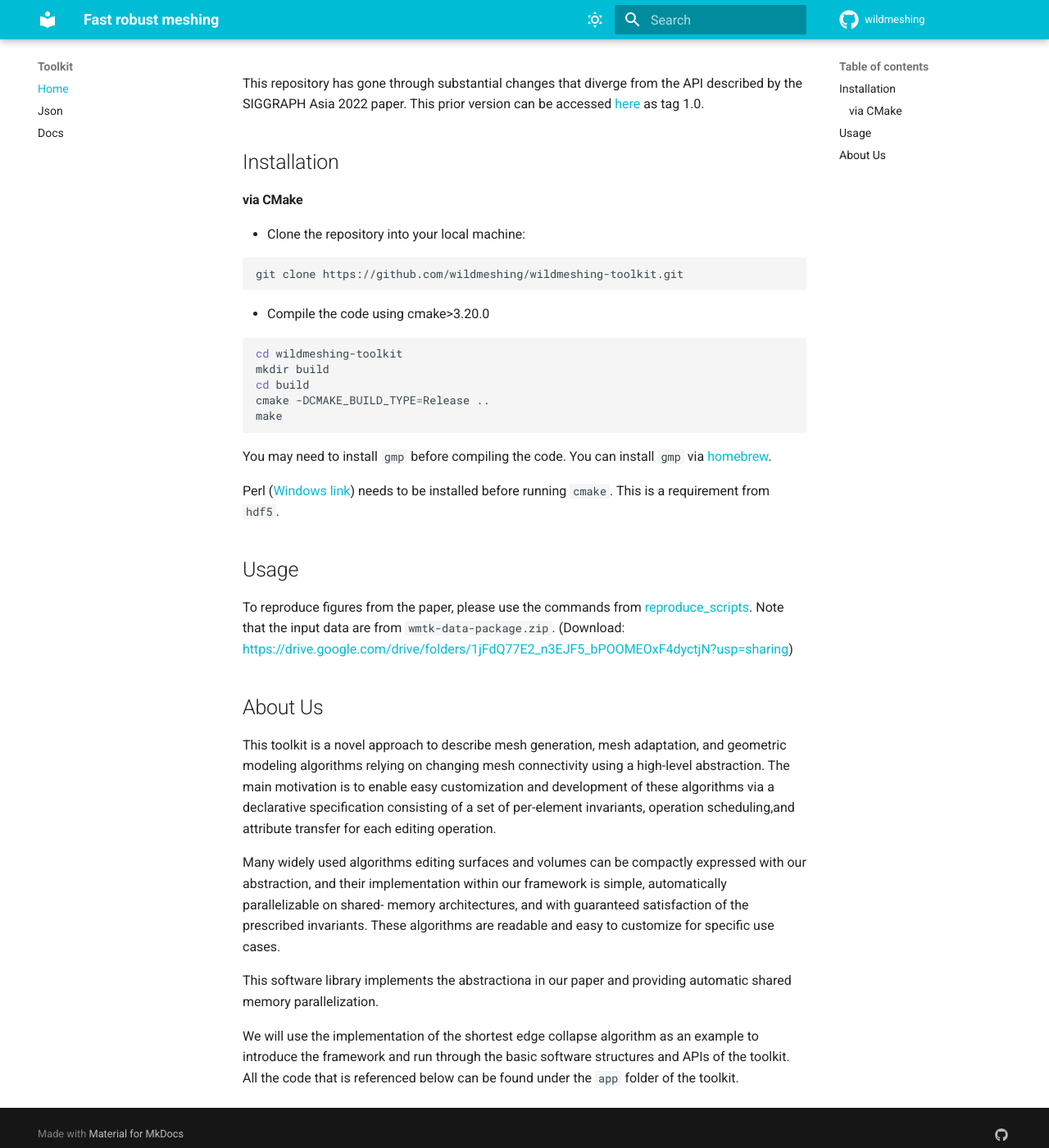
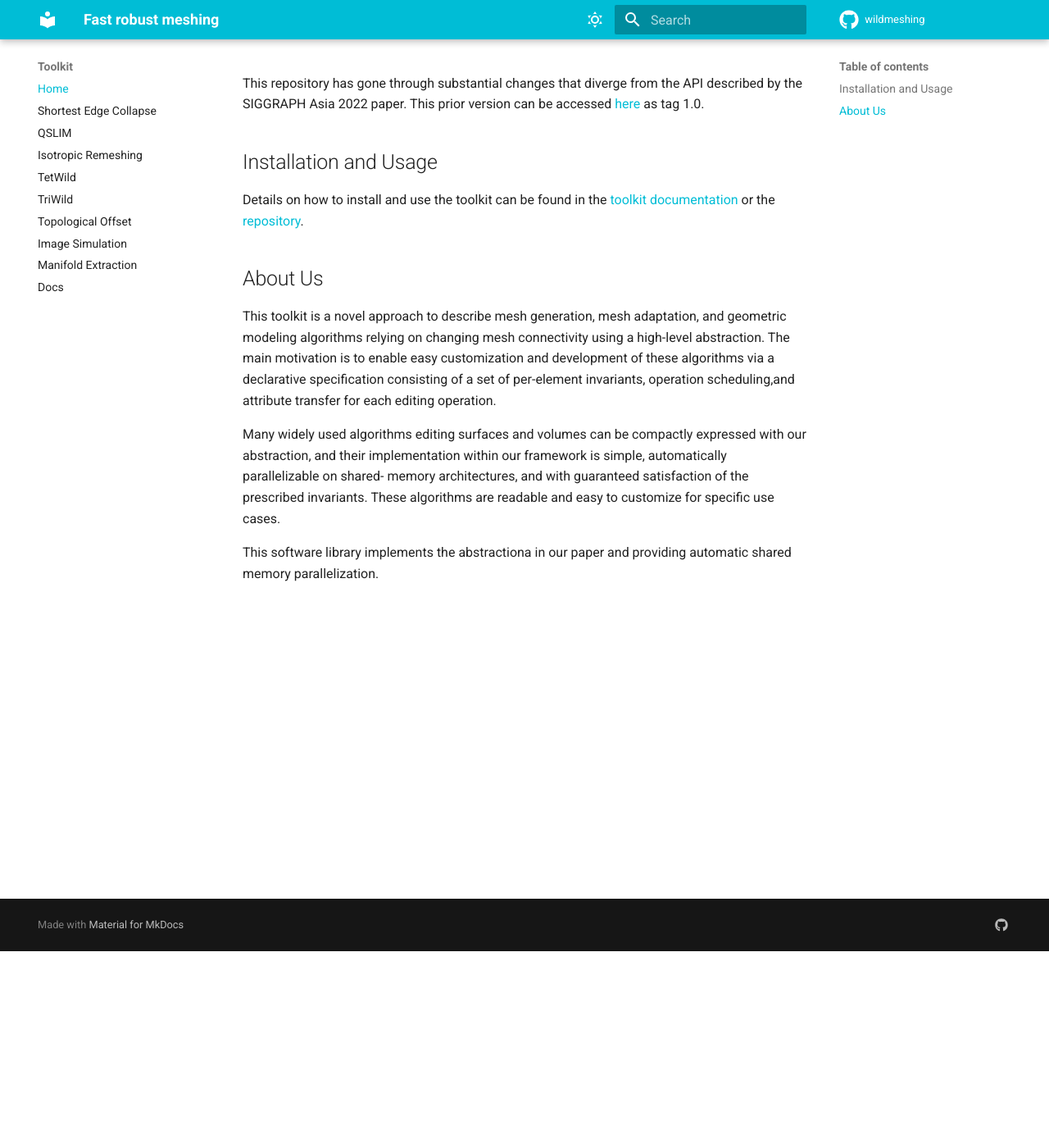
Before and after one commit to wildmeshing/wildmeshing.github.io, an MkDocs documentation site: the page built from doc/toolkit.md, in a window 1280 px wide and 1400 px high, scrolled down 240 px. Shown: the whole window at 82% size. Built offline with MkDocs 1.6.1 and Material for MkDocs 9.7.7, drawn with Linux system fonts in a browser that asks for light colours; comment, search, counter and statistics services are not loaded.

Commit message:
Update spec file integration.

````diff
--- a/doc/toolkit.md
+++ b/doc/toolkit.md
@@ -3,39 +3,15 @@
 
 # Wildmeshing-toolkit: Declarative Specification for Unstructured Mesh Editing Algorithms
 
+This repository has gone through substantial changes that diverge from the API described by the SIGGRAPH Asia 2022 paper.
+This prior version can be accessed [here](https://github.com/wildmeshing/wildmeshing-toolkit/releases/tag/1.0) as tag 1.0.
 
-This repository has gone through substantial changes that diverge from the API described by the SIGGRAPH Asia 2022 paper.
-This prior version can be accessed [here](wildmeshing-toolkit/tree/1.0) as tag 1.0.
+## Installation and Usage
 
-## Installation
-
-#### via CMake
-
-- Clone the repository into your local machine:
-
-```bash
-git clone https://github.com/wildmeshing/wildmeshing-toolkit.git
-```
-
-- Compile the code using cmake>3.20.0
-
-```bash
-cd wildmeshing-toolkit
-mkdir build
-cd build
-cmake -DCMAKE_BUILD_TYPE=Release ..
-make
-```
-
-You may need to install `gmp` before compiling the code. You can install `gmp` via [homebrew](https://brew.sh/).
-
-Perl ([Windows link](https://strawberryperl.com/)) needs to be installed before running `cmake`. This is a requirement from `hdf5`.
-
-## Usage
-To reproduce figures from the paper, please use the commands from [reproduce_scripts](reproduce_scripts.sh). Note that the input data are from `wmtk-data-package.zip`. (Download: https://drive.google.com/drive/folders/1jFdQ77E2_n3EJF5_bPOOMEOxF4dyctjN?usp=sharing)
-
+Details on how to install and use the toolkit can be found in the [toolkit documentation](https://wildmeshing.github.io/wildmeshing-toolkit/index.html) or the [repository](https://github.com/wildmeshing/wildmeshing-toolkit/).
 
 ## About Us
+
 This toolkit is a novel approach to describe mesh generation, mesh adaptation, and geometric modeling algorithms relying on changing mesh connectivity using a high-level abstraction. The main motivation is to enable easy customization and development of these algorithms via a declarative specification consisting of a set of per-element invariants, operation scheduling,and attribute transfer for each editing operation.
 
 Many widely used algorithms editing surfaces and volumes
@@ -45,5 +21,3 @@ memory architectures, and with guaranteed satisfaction of the prescribed
 invariants. These algorithms are readable and easy to customize for specific use cases.
 
 This software library implements the abstractiona in our paper and providing automatic shared memory parallelization.
-
-We will use the implementation of the shortest edge collapse algorithm as an example to introduce the framework and run through the basic software structures and APIs of the toolkit. All the code that is referenced below can be found under the `app` folder of the toolkit.
--- a/mkdocs.yml
+++ b/mkdocs.yml
@@ -1,16 +1,16 @@
 site_name: Fast robust meshing
-site_url: 'https://wildmeshing.github.io/'
-repo_name: 'wildmeshing'
-repo_url: 'https://github.com/wildmeshing/wildmeshing-toolkit'
-edit_uri: '../https://github.com/wildmeshing/wildmeshing-toolkit/edit/doc/doc/'
+site_url: "https://wildmeshing.github.io/"
+repo_name: "wildmeshing"
+repo_url: "https://github.com/wildmeshing/wildmeshing-toolkit"
+edit_uri: "../https://github.com/wildmeshing/wildmeshing-toolkit/edit/doc/doc/"
 site_description: "Fast robust meshing"
 # strict: true
-docs_dir: 'doc'
-remote_branch: 'main'
+docs_dir: "doc"
+remote_branch: "main"
 theme:
   name: material
-  custom_dir: 'doc/theme'
-  favicon: 'favicon.ico'
+  custom_dir: "doc/theme"
+  favicon: "favicon.ico"
   icon:
     logo: material/library
     repo: fontawesome/brands/github
@@ -37,7 +37,7 @@ theme:
 extra:
   social:
     - icon: fontawesome/brands/github
-      link: 'https://github.com/wildmeshing/wildmeshing-toolkit'
+      link: "https://github.com/wildmeshing/wildmeshing-toolkit"
 extra_css:
   - theme/extra.css
 markdown_extensions:
@@ -90,12 +90,19 @@ extra_javascript:
 nav:
   - Home: index.md
   - Toolkit:
-    - Home: toolkit.md
-    - Json: json_defaults_and_spec.md
-    - Docs: https://wildmeshing.github.io/wildmeshing-toolkit/index.html
+      - Home: toolkit.md
+      - Shortest Edge Collapse: toolkit_specs/shortest_edge_collapse_spec.md
+      - QSLIM: toolkit_specs/qslim_spec.md
+      - Isotropic Remeshing: toolkit_specs/isotropic_remeshing_spec.md
+      - TetWild: toolkit_specs/tetwild_spec.md
+      - TriWild: toolkit_specs/triwild_spec.md
+      - Topological Offset: toolkit_specs/topological_offset_spec.md
+      - Image Simulation: toolkit_specs/image_simulation_spec.md
+      - Manifold Extraction: toolkit_specs/manifold_extraction_spec.md
+      - Docs: https://wildmeshing.github.io/wildmeshing-toolkit/index.html
   - TetWild: tetwild.md
   - fTetWild: ftetwild.md
   - TriWild: triwild.md
   - Python:
-    - Home: python.md
+      - Home: python.md
     # - Notebook: wildmeshing-notebook.ipynb
````
Also changed, not shown: README.md (added, +46 -0 lines), doc/index.md (+4 -5 lines), doc/json_defaults_and_spec.md (deleted, +0 -18 lines), doc/license.md (deleted, +0 -5 lines), generate_doc.py (+35 -12 lines), 1 other file.
